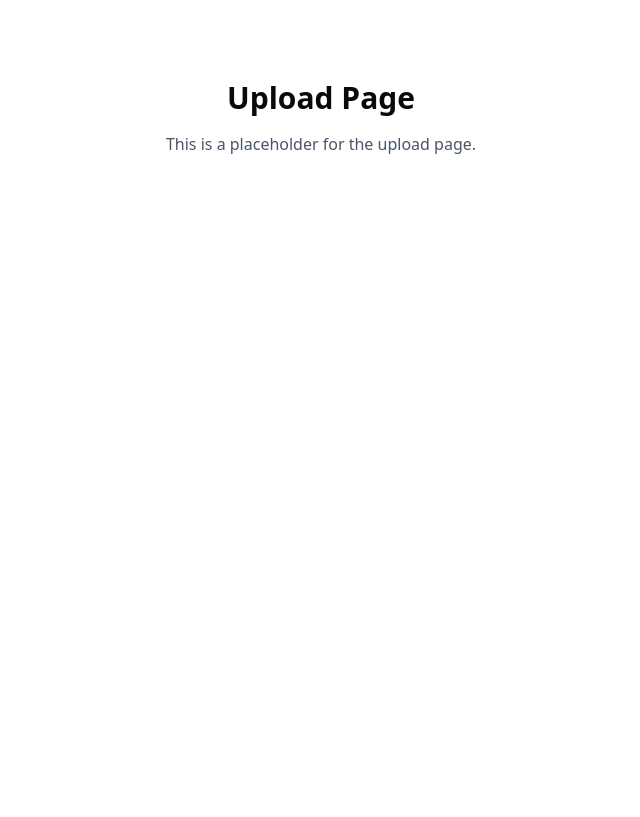
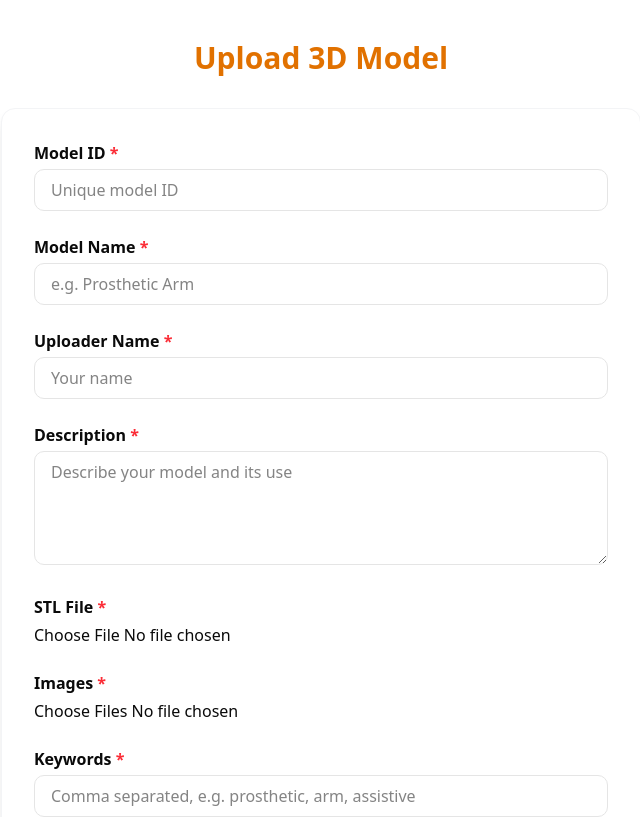
Before and after one commit to gekkinggu/Clinic-3D, a Next.js app: page /upload in a window 1280 px wide. Shown: the top 817 px of the page, without its empty margins (319-959 px from the left). Built offline with nearby package versions, Linux system fonts and the light colour scheme; no server answers.

Commit message:
The upload form, just the frontend though

```diff
--- a/app/upload/page.tsx
+++ b/app/upload/page.tsx
@@ -1,8 +1,147 @@
-export default function UploadPage() {
+"use client";
+
+import { useState } from "react";
+
+export default function UploadModelPage() {
+  const [form, setForm] = useState({
+    id: "",
+    name: "",
+    uploader: "",
+    description: "",
+    stl: null as File | null,
+    images: [] as File[],
+    keywords: "",
+  });
+
+  const handleChange = (e: React.ChangeEvent<HTMLInputElement | HTMLTextAreaElement>) => {
+    const { name, value, files } = e.target as any;
+    if (name === "stl") {
+      setForm((prev) => ({ ...prev, stl: files[0] }));
+    } else if (name === "images") {
+      setForm((prev) => ({ ...prev, images: Array.from(files) }));
+    } else {
+      setForm((prev) => ({ ...prev, [name]: value }));
+    }
+  };
+
   return (
-    <main className="max-w-2xl mx-auto py-20 text-center">
-      <h1 className="text-3xl font-bold mb-4">Upload Page</h1>
-      <p className="text-gray-600">This is a placeholder for the upload page.</p>
+    <main className="max-w-2xl mx-auto px-4 py-10">
+      <h1 className="text-3xl font-bold text-amber-600 mb-8 text-center">
+        Upload 3D Model
+      </h1>
+      <form className="bg-white rounded-xl shadow-lg p-8 flex flex-col gap-6 border border-gray-100">
+        <div>
+          <label className="block font-semibold mb-1" htmlFor="id">
+            Model ID <span className="text-red-500">*</span>
+          </label>
+          <input
+            id="id"
+            name="id"
+            type="text"
+            required
+            value={form.id}
+            onChange={handleChange}
+            className="w-full px-4 py-2 border rounded-lg focus:ring-amber-400 focus:border-amber-400"
+            placeholder="Unique model ID"
+          />
+        </div>
+        <div>
+          <label className="block font-semibold mb-1" htmlFor="name">
+            Model Name <span className="text-red-500">*</span>
+          </label>
+          <input
+            id="name"
+            name="name"
+            type="text"
+            required
+            value={form.name}
+            onChange={handleChange}
+            className="w-full px-4 py-2 border rounded-lg focus:ring-amber-400 focus:border-amber-400"
+            placeholder="e.g. Prosthetic Arm"
+          />
+        </div>
+        <div>
+          <label className="block font-semibold mb-1" htmlFor="uploader">
+            Uploader Name <span className="text-red-500">*</span>
+          </label>
+          <input
+            id="uploader"
+            name="uploader"
+            type="text"
+            required
+            value={form.uploader}
+            onChange={handleChange}
+            className="w-full px-4 py-2 border rounded-lg focus:ring-amber-400 focus:border-amber-400"
+            placeholder="Your name"
+          />
+        </div>
+        <div>
+          <label className="block font-semibold mb-1" htmlFor="description">
+            Description <span className="text-red-500">*</span>
+          </label>
+          <textarea
+            id="description"
+            name="description"
+            required
+            value={form.description}
+            onChange={handleChange}
+            className="w-full px-4 py-2 border rounded-lg focus:ring-amber-400 focus:border-amber-400"
+            placeholder="Describe your model and its use"
+            rows={4}
+          />
+        </div>
+        <div>
+          <label className="block font-semibold mb-1" htmlFor="stl">
+            STL File <span className="text-red-500">*</span>
+          </label>
+          <input
+            id="stl"
+            name="stl"
+            type="file"
+            accept=".stl"
+            required
+            onChange={handleChange}
+            className="w-full"
+          />
+        </div>
+        <div>
+          <label className="block font-semibold mb-1" htmlFor="images">
+            Images <span className="text-red-500">*</span>
+          </label>
+          <input
+            id="images"
+            name="images"
+            type="file"
+            accept="image/*"
+            multiple
+            required
+            onChange={handleChange}
+            className="w-full"
+          />
+        </div>
+        <div>
+          <label className="block font-semibold mb-1" htmlFor="keywords">
+            Keywords <span className="text-red-500">*</span>
+          </label>
+          <input
+            id="keywords"
+            name="keywords"
+            type="text"
+            required
+            value={form.keywords}
+            onChange={handleChange}
+            className="w-full px-4 py-2 border rounded-lg focus:ring-amber-400 focus:border-amber-400"
+            placeholder="Comma separated, e.g. prosthetic, arm, assistive"
+          />
+        </div>
+        <button
+          type="submit"
+          className="bg-amber-600 text-white px-6 py-2 rounded-lg font-semibold shadow hover:bg-amber-700 transition"
+          disabled
+        >
+          Upload (Coming Soon)
+        </button>
+      </form>
     </main>
   );
 }
--- /dev/null
+++ b/models/Model.js
@@ -0,0 +1,13 @@
+import mongoose from "mongoose";
+
+const ModelSchema = new mongoose.Schema({
+  id: { type: String, required: true, unique: true },
+  name: { type: String, required: true },
+  uploader: { type: String, required: true },
+  description: { type: String, required: true },
+  stl: { type: String, required: true },
+  images: [{ type: String, required: true }],
+  keywords: [{ type: String, required: true }],
+}, { timestamps: true });
+
+export default ModelSchema;
--- a/package.json
+++ b/package.json
@@ -26,6 +26,7 @@
     "clsx": "^2.1.1",
     "lucide-react": "^0.522.0",
     "next": "15.3.4",
+    "next-cloudinary": "^6.16.0",
     "react": "^19.0.0",
     "react-dom": "^19.0.0",
     "react-stl-viewer": "^2.5.0",
```
Also changed, not shown: 1 other file (tests, documents, lock files or other folders).
